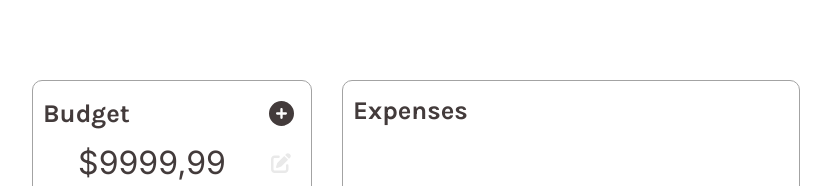
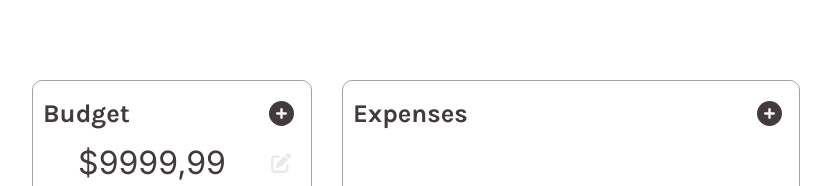
Before and after one commit to cateruu/expenses-tracker, a React (Create React App) app: page / in a window 1280 px wide. Shown: the top 186 px of the page, without its empty margins (224-1055 px from the left). Built offline with nearby package versions, Linux system fonts and the light colour scheme.

Commit message:
expenses layout

```diff
--- a/src/components/Expenses.js
+++ b/src/components/Expenses.js
@@ -1,10 +1,18 @@
 import React from 'react';
 import classes from './css/expenses.module.css';
+import { FontAwesomeIcon } from '@fortawesome/react-fontawesome';
+import { faCirclePlus } from '@fortawesome/free-solid-svg-icons';
 
 const Expenses = () => {
   return (
     <section className={classes.expenses}>
       <h2 className={classes.header}>Expenses</h2>
+      <FontAwesomeIcon
+        icon={faCirclePlus}
+        className={classes.add}
+        onClick={() => console.log('hejka')}
+      />
+      <div className={classes.expensesContainer}></div>
     </section>
   );
 };
--- a/src/components/css/expenses.module.css
+++ b/src/components/css/expenses.module.css
@@ -3,10 +3,35 @@
   border: 1px solid var(--border-color);
   border-radius: 10px;
   padding: 15px 10px;
+  display: grid;
+  grid-template: 35px auto / auto 40px;
+  grid-template-areas:
+    'header add'
+    'expenses expenses';
 }
 
 .header {
   font-family: 'Karla', sans-serif;
   color: var(--text-color);
   font-size: 1.6rem;
+  grid-area: header;
+  align-self: center;
 }
+
+.add {
+  grid-area: add;
+  align-self: center;
+  justify-self: center;
+  font-size: 25px;
+  color: var(--text-color);
+  cursor: pointer;
+}
+
+.expensesContainer {
+  grid-area: expenses;
+  width: 100%;
+  height: 100%;
+  padding: 20px 0;
+  display: flex;
+  flex-direction: column;
+}
```
